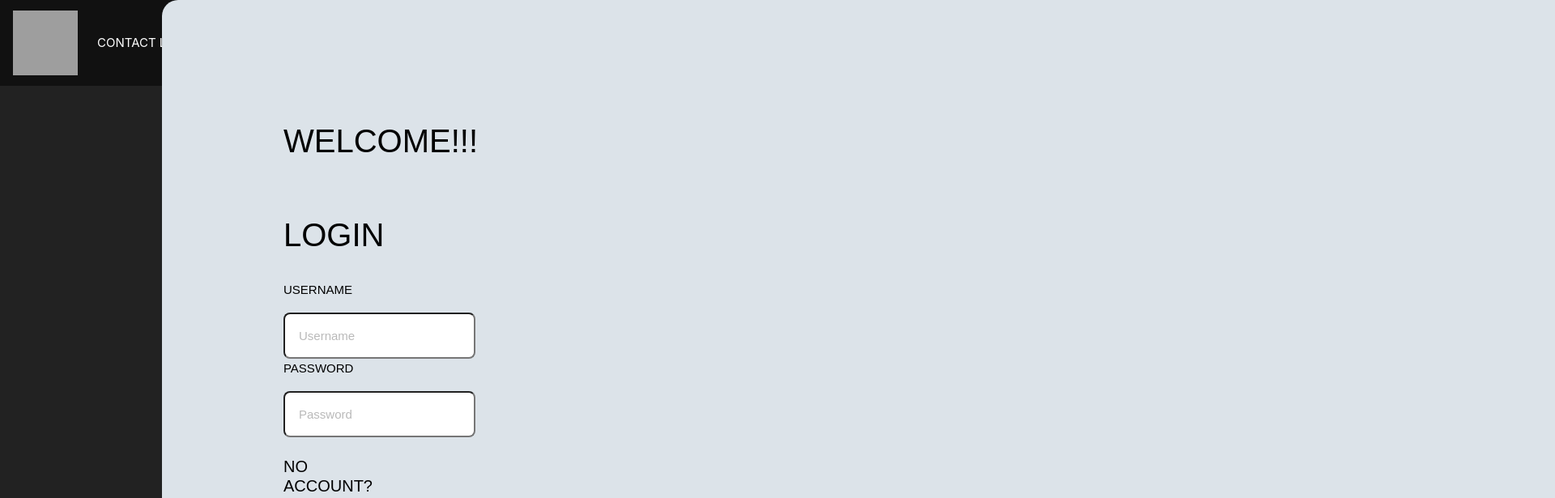
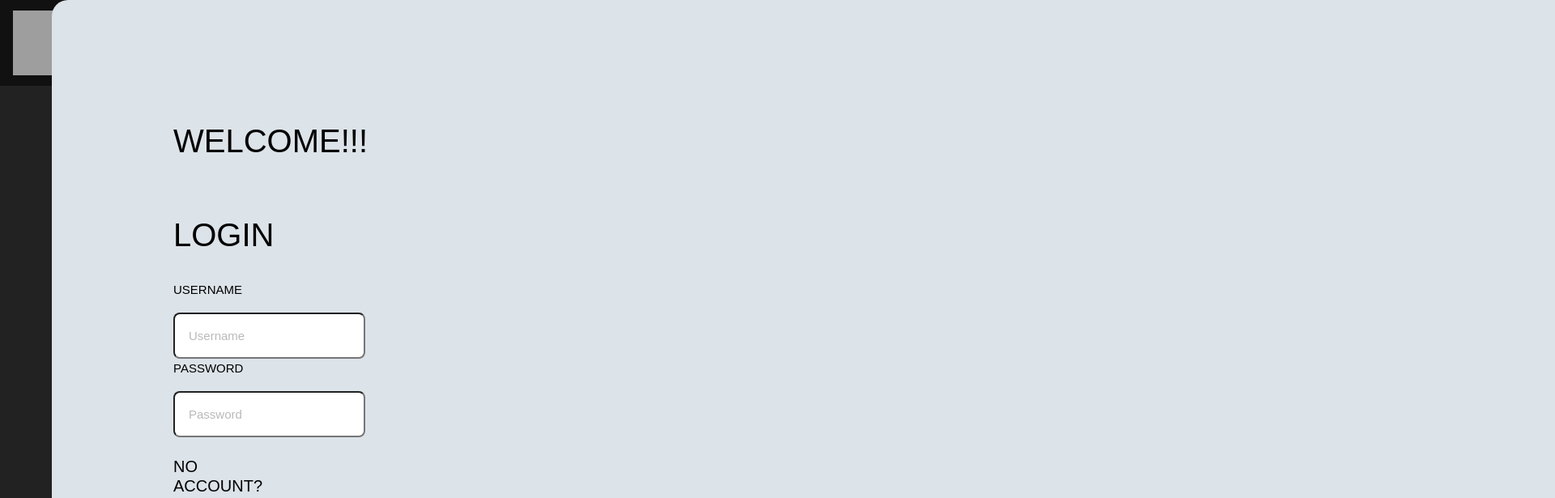
Before and after one commit to LegendPoint/AAA, a Vue app in the folder contactlist-master/vue-contactList/: page /login in a window 1280 px wide. Shown: the top 615 px of the page at 81% size, 1920 px wide, since content can reach past the window. Built offline with nearby package versions, Linux system fonts and the light colour scheme; grey boxes are pictures that could not be loaded; a web font is replaced by a local one.

Commit message:
Update main.css

```diff
--- a/contactlist-master/vue-contactList/src/assets/main.css
+++ b/contactlist-master/vue-contactList/src/assets/main.css
@@ -25,11 +25,15 @@ a,
   body {
     display: flex;
     place-items: center;
+    width:2000px;
+    max-width: 2000px;
+    padding-right: 1000px;
   }
 
   #app {
     display: grid;
     grid-template-columns: 1fr 1fr;
     padding: 0 2rem;
+    width:100%;
   }
 }
```
